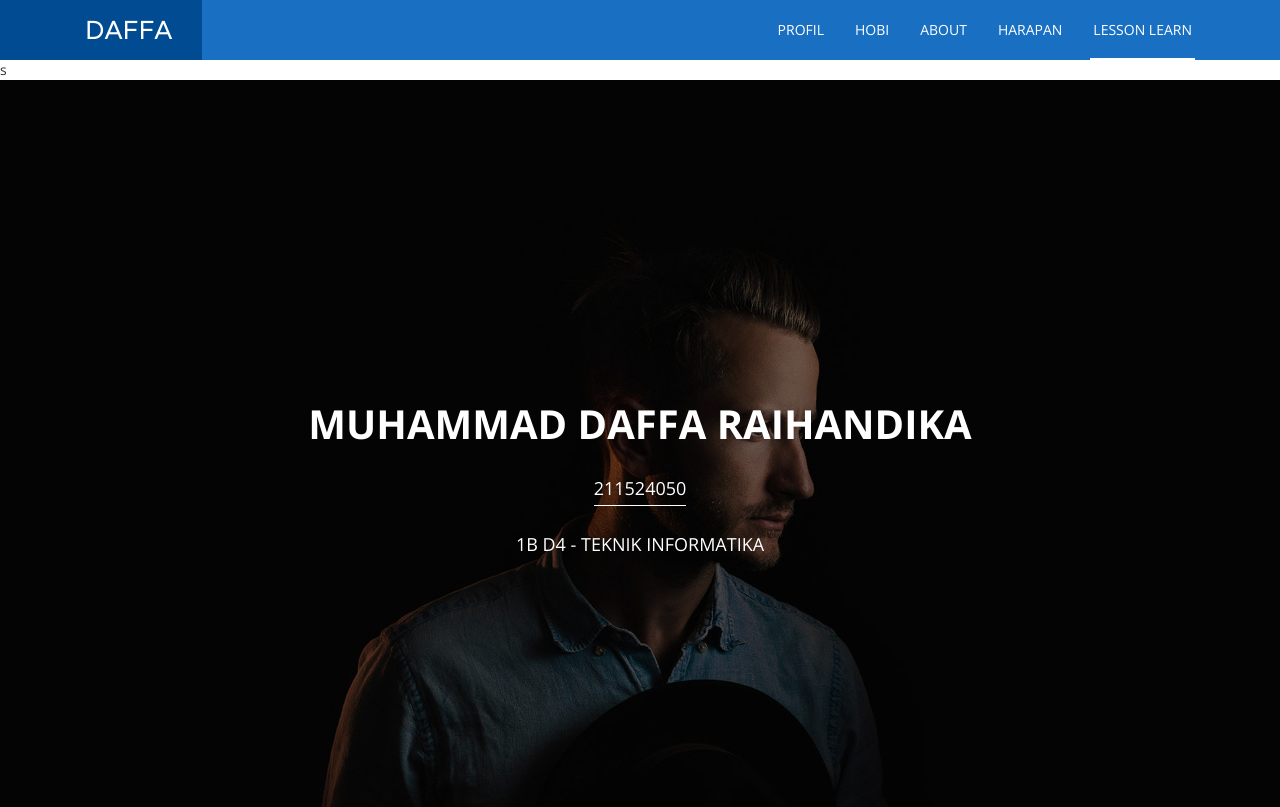
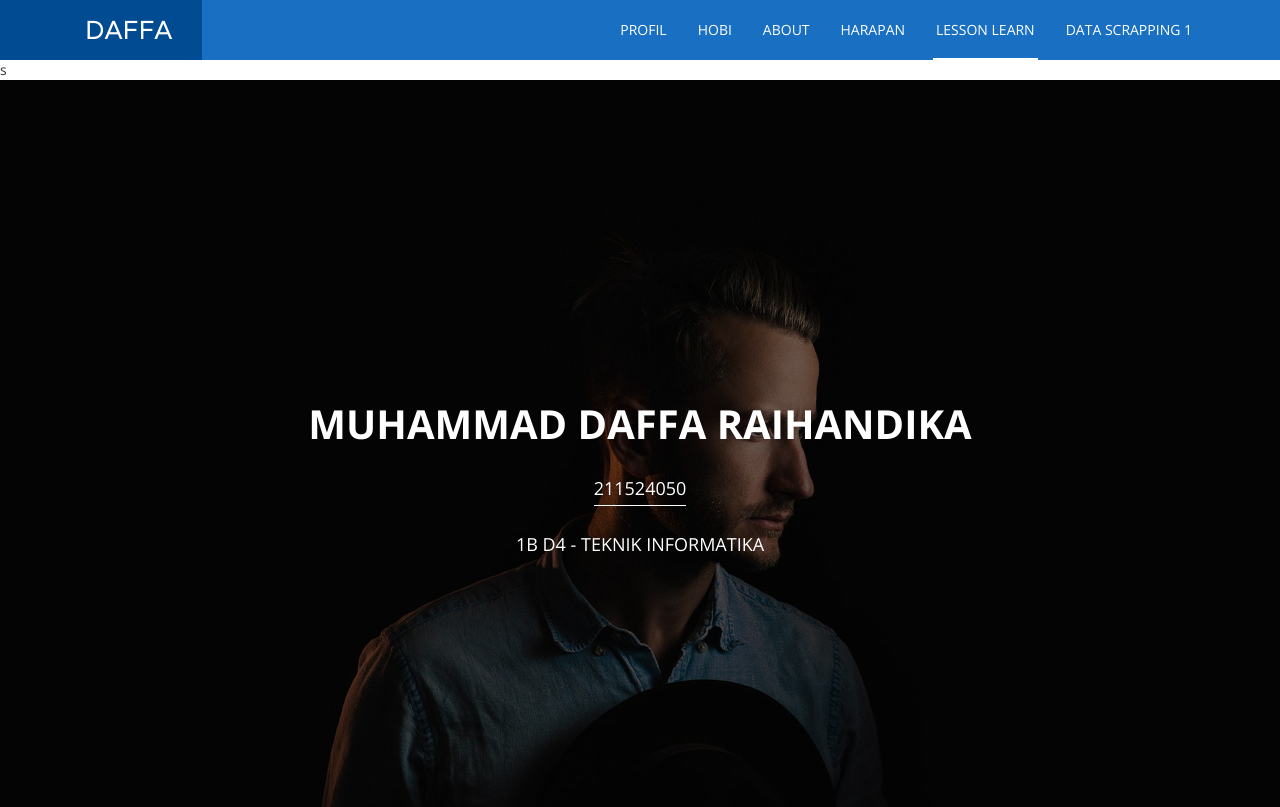
Before and after one commit to daffaraihandika/daffaraihandika.github.io, a plain HTML site: page index.html in a window 1280 px wide. Shown: the top 807 px of the page. Drawn offline with nearby package versions, Linux system fonts and the light colour scheme.

Commit message:
Update index.html

```diff
--- a/index.html
+++ b/index.html
@@ -80,7 +80,7 @@
                         <li class="page-scroll"><a href="#about">About</a></li>
                         <li class="page-scroll"><a href="#services">Harapan</a></li>
                         <li class="page-scroll"><a href="#lesson">Lesson Learn</a></li>
-
+                        <li class="page-scroll"><a href="headline.html">Data Scrapping 1</a></li>
                     </ul><!-- /.navbar-nav -->
 
                 </div><!-- /.navbar-collapse -->
```
